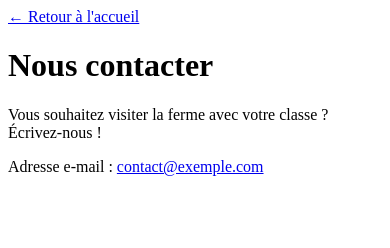
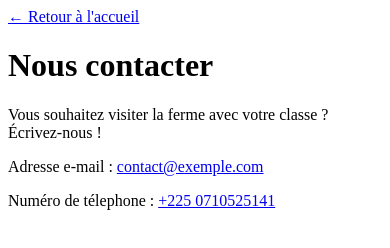
Before and after one commit to edouardsalomonkouassi-cmd/Projet-plantEvo-1, a plain HTML site: page niveau-1-graine/04-liens/pages/contact.html in a window 390 px wide. Drawn offline with Linux system fonts and the light colour scheme.

Commit message:
Phone link

```diff
--- a/niveau-1-graine/04-liens/pages/contact.html
+++ b/niveau-1-graine/04-liens/pages/contact.html
@@ -14,6 +14,7 @@
 
   <!-- TODO 6 : transformez l'adresse e-mail ci-dessous en lien "mailto:" -->
   <p>Adresse e-mail : <a href="mailto:contact@example.com"> contact@exemple.com</a></p>
+  <p>Numéro de télephone : <a href="tel: +2250710525141"> +225 0710525141</a></p>
 
   <!-- TODO 4 (suite) : ajoutez un lien vers la page "Nos cultures" (cultures.html) -->
 </body>
```
